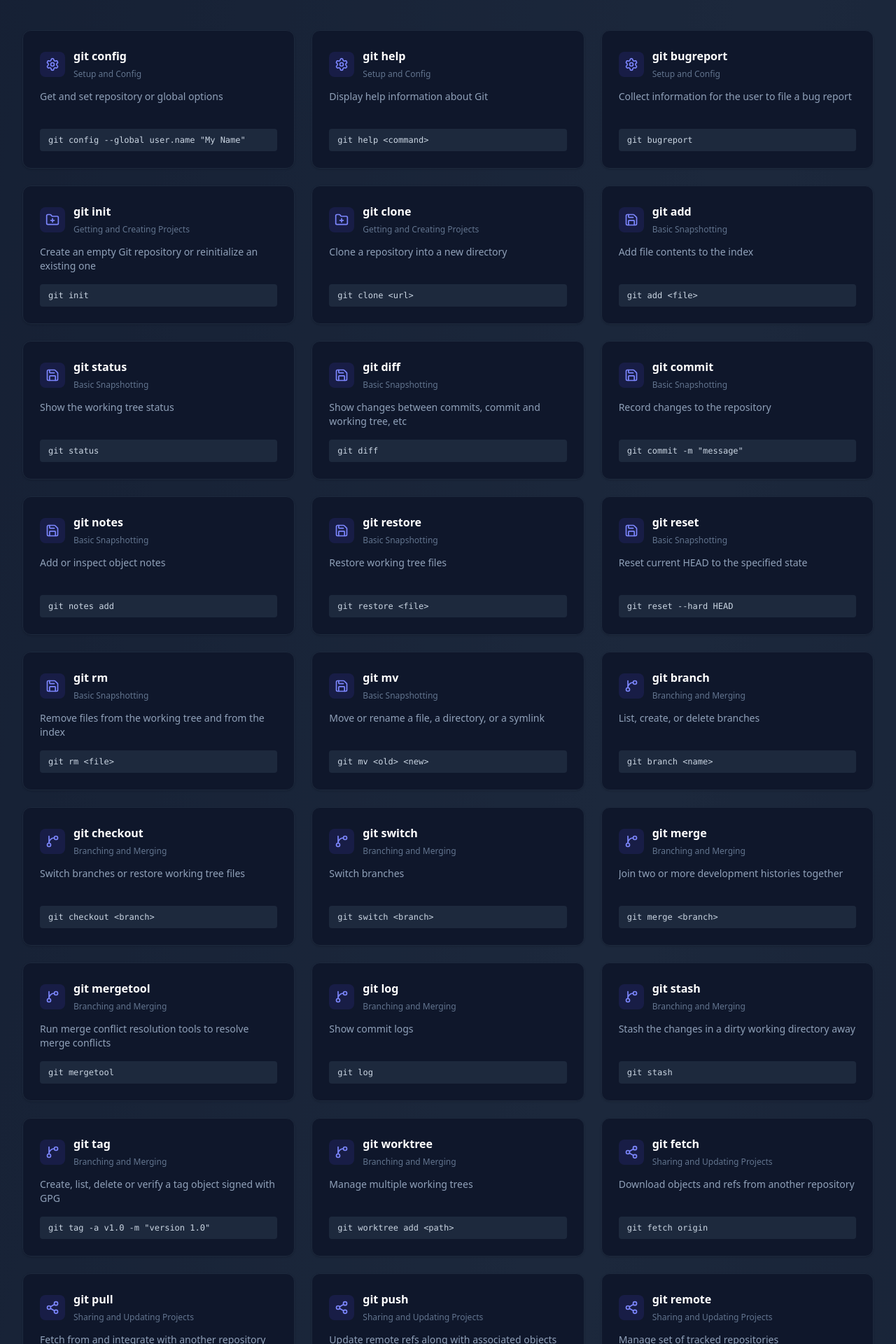
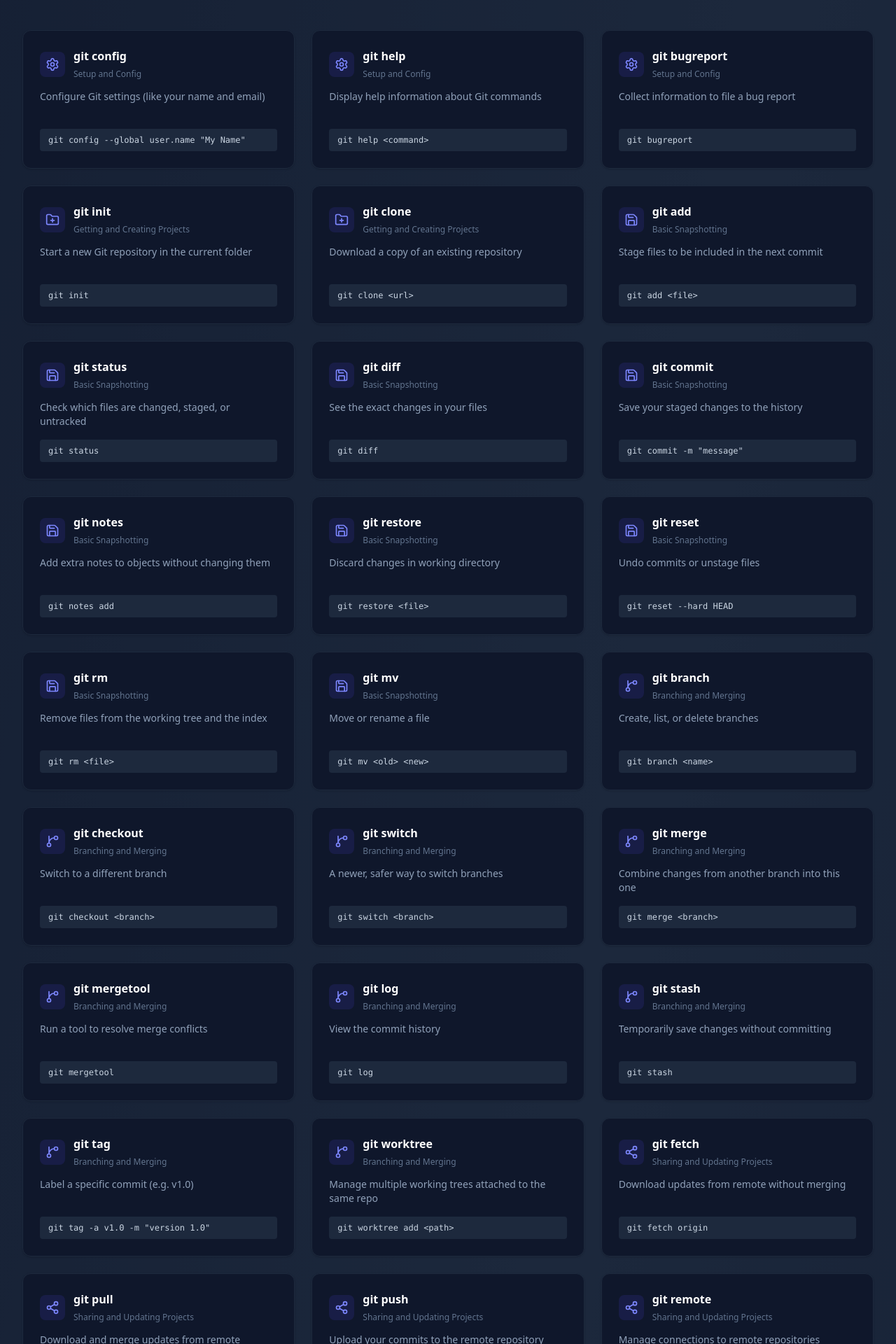
Before and after one commit to BHowlader/gitguide, a React (Vite) app: page /commands in a window 1280 px wide. Shown: the part 980-2900 px from the top of the page at 70% size. Built offline with nearby package versions, Linux system fonts and the light colour scheme.

Commit message:
📝 Docs: Update command descriptions to be beginner-friendly

```diff
--- a/src/data/gitCommands.ts
+++ b/src/data/gitCommands.ts
@@ -10,19 +10,19 @@ export const gitCommands: GitCommand[] = [
     // Setup and Config
     {
         name: 'git config',
-        description: 'Get and set repository or global options',
+        description: 'Configure Git settings (like your name and email)',
         category: 'Setup and Config',
         usage: 'git config --global user.name "My Name"'
     },
     {
         name: 'git help',
-        description: 'Display help information about Git',
+        description: 'Display help information about Git commands',
         category: 'Setup and Config',
         usage: 'git help <command>'
     },
     {
         name: 'git bugreport',
-        description: 'Collect information for the user to file a bug report',
+        description: 'Collect information to file a bug report',
         category: 'Setup and Config',
         usage: 'git bugreport'
     },
@@ -30,13 +30,13 @@ export const gitCommands: GitCommand[] = [
     // Getting and Creating Projects
     {
         name: 'git init',
-        description: 'Create an empty Git repository or reinitialize an existing one',
+        description: 'Start a new Git repository in the current folder',
         category: 'Getting and Creating Projects',
         usage: 'git init'
     },
     {
         name: 'git clone',
-        description: 'Clone a repository into a new directory',
+        description: 'Download a copy of an existing repository',
         category: 'Getting and Creating Projects',
         usage: 'git clone <url>'
     },
@@ -44,55 +44,55 @@ export const gitCommands: GitCommand[] = [
     // Basic Snapshotting
     {
         name: 'git add',
-        description: 'Add file contents to the index',
+        description: 'Stage files to be included in the next commit',
         category: 'Basic Snapshotting',
         usage: 'git add <file>'
     },
     {
         name: 'git status',
-        description: 'Show the working tree status',
+        description: 'Check which files are changed, staged, or untracked',
         category: 'Basic Snapshotting',
         usage: 'git status'
     },
     {
         name: 'git diff',
-        description: 'Show changes between commits, commit and working tree, etc',
+        description: 'See the exact changes in your files',
         category: 'Basic Snapshotting',
         usage: 'git diff'
     },
     {
         name: 'git commit',
-        description: 'Record changes to the repository',
+        description: 'Save your staged changes to the history',
         category: 'Basic Snapshotting',
         usage: 'git commit -m "message"'
     },
     {
         name: 'git notes',
-        description: 'Add or inspect object notes',
+        description: 'Add extra notes to objects without changing them',
         category: 'Basic Snapshotting',
         usage: 'git notes add'
     },
     {
         name: 'git restore',
-        description: 'Restore working tree files',
+        description: 'Discard changes in working directory',
         category: 'Basic Snapshotting',
         usage: 'git restore <file>'
     },
     {
         name: 'git reset',
-        description: 'Reset current HEAD to the specified state',
+        description: 'Undo commits or unstage files',
         category: 'Basic Snapshotting',
         usage: 'git reset --hard HEAD'
     },
     {
         name: 'git rm',
-        description: 'Remove files from the working tree and from the index',
+        description: 'Remove files from the working tree and the index',
         category: 'Basic Snapshotting',
         usage: 'git rm <file>'
     },
     {
         name: 'git mv',
-        description: 'Move or rename a file, a directory, or a symlink',
+        description: 'Move or rename a file',
         category: 'Basic Snapshotting',
         usage: 'git mv <old> <new>'
     },
@@ -100,55 +100,55 @@ export const gitCommands: GitCommand[] = [
     // Branching and Merging
     {
         name: 'git branch',
-        description: 'List, create, or delete branches',
+        description: 'Create, list, or delete branches',
         category: 'Branching and Merging',
         usage: 'git branch <name>'
     },
     {
         name: 'git checkout',
-        description: 'Switch branches or restore working tree files',
+        description: 'Switch to a different branch',
         category: 'Branching and Merging',
         usage: 'git checkout <branch>'
     },
     {
         name: 'git switch',
-        description: 'Switch branches',
+        description: 'A newer, safer way to switch branches',
         category: 'Branching and Merging',
         usage: 'git switch <branch>'
     },
     {
         name: 'git merge',
-        description: 'Join two or more development histories together',
+        description: 'Combine changes from another branch into this one',
         category: 'Branching and Merging',
         usage: 'git merge <branch>'
     },
     {
         name: 'git mergetool',
-        description: 'Run merge conflict resolution tools to resolve merge conflicts',
+        description: 'Run a tool to resolve merge conflicts',
         category: 'Branching and Merging',
         usage: 'git mergetool'
     },
     {
         name: 'git log',
-        description: 'Show commit logs',
+        description: 'View the commit history',
         category: 'Branching and Merging',
         usage: 'git log'
     },
     {
         name: 'git stash',
-        description: 'Stash the changes in a dirty working directory away',
+        description: 'Temporarily save changes without committing',
         category: 'Branching and Merging',
         usage: 'git stash'
     },
     {
         name: 'git tag',
-        description: 'Create, list, delete or verify a tag object signed with GPG',
+        description: 'Label a specific commit (e.g. v1.0)',
         category: 'Branching and Merging',
         usage: 'git tag -a v1.0 -m "version 1.0"'
     },
     {
         name: 'git worktree',
-        description: 'Manage multiple working trees',
+        description: 'Manage multiple working trees attached to the same repo',
         category: 'Branching and Merging',
         usage: 'git worktree add <path>'
     },
@@ -156,25 +156,25 @@ export const gitCommands: GitCommand[] = [
     // Sharing and Updating Projects
     {
         name: 'git fetch',
-        description: 'Download objects and refs from another repository',
+        description: 'Download updates from remote without merging',
         category: 'Sharing and Updating Projects',
         usage: 'git fetch origin'
     },
     {
         name: 'git pull',
-        description: 'Fetch from and integrate with another repository or a local branch',
+        description: 'Download and merge updates from remote',
         category: 'Sharing and Updating Projects',
         usage: 'git pull origin main'
     },
     {
         name: 'git push',
-        description: 'Update remote refs along with associated objects',
+        description: 'Upload your commits to the remote repository',
         category: 'Sharing and Updating Projects',
         usage: 'git push origin main'
     },
     {
         name: 'git remote',
-        description: 'Manage set of tracked repositories',
+        description: 'Manage connections to remote repositories',
         category: 'Sharing and Updating Projects',
         usage: 'git remote add origin <url>'
     },
```
